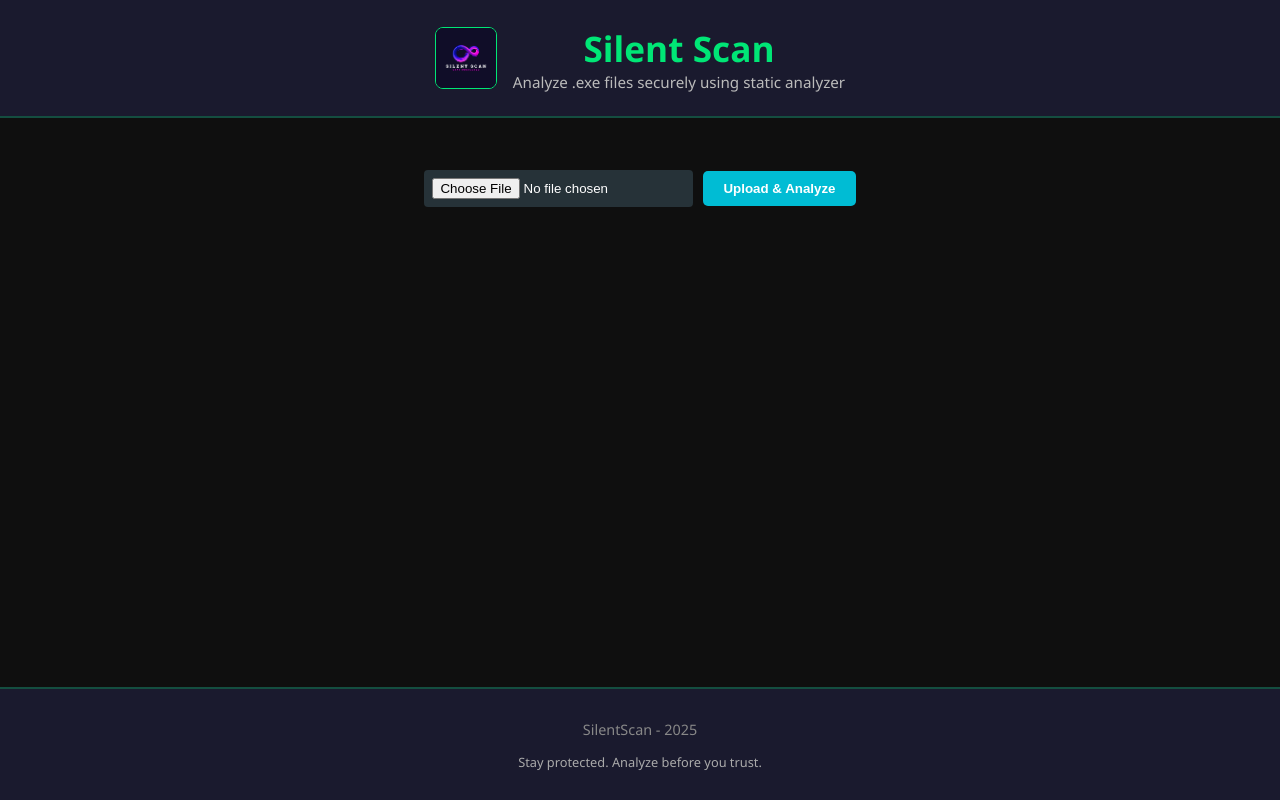
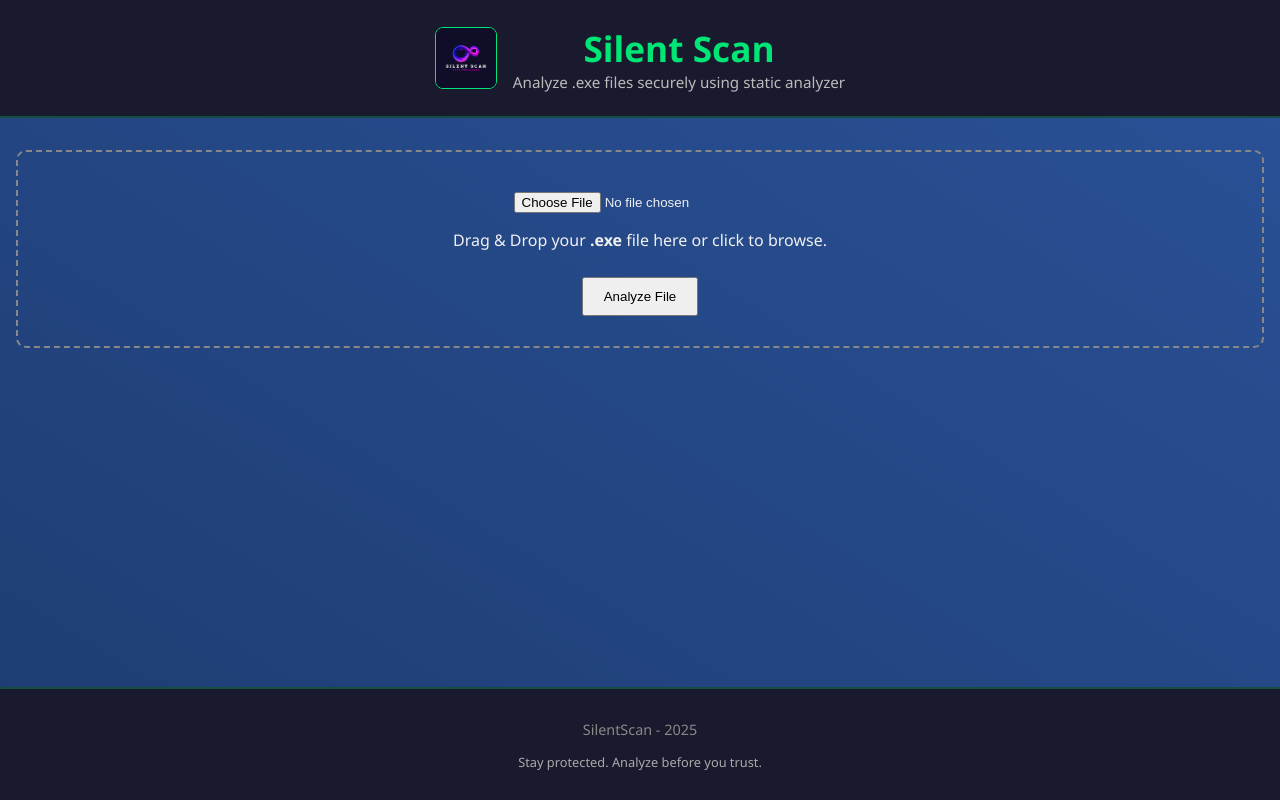
Before and after one commit to Aditya19110/Static-Analyzer, a React (Create React App) app in the folder frontend/: page / in a window 1280 px wide. Built offline with nearby package versions, Linux system fonts and the light colour scheme.

Commit message:
redesign

```diff
--- a/frontend/src/components/Analysis.css
+++ b/frontend/src/components/Analysis.css
@@ -1,74 +1,122 @@
 body {
-  font-family: Arial, sans-serif;
-  background-color: #102027;
-  color: #e0f7fa;
+  margin: 0;
+  font-family: 'Segoe UI', sans-serif;
+  background: linear-gradient(to right top, #1e3c72, #2a5298);
+  color: #fff;
 }
 
-.result-wrapper,
-.upload-wrapper {
+.analysis-wrapper {
+  max-width: 960px;
+  margin: auto;
   padding: 20px;
-  max-width: 1000px;
-  margin: auto;
+}
+
+.header {
+  display: flex;
+  justify-content: space-between;
+  align-items: center;
+}
+
+h1, h2 {
+  color: #00e3ff;
+}
+
+.reupload-btn {
+  background: #00e3ff;
+  color: #000;
+  border: none;
+  padding: 10px 20px;
+  border-radius: 30px;
+  display: flex;
+  align-items: center;
+  gap: 8px;
+  font-weight: 600;
+  cursor: pointer;
+  transition: 0.3s ease;
+}
+
+.reupload-btn:hover {
+  background: #00bcd4;
 }
 
 .card {
-  background-color: #1a2b36;
+  background-color: rgba(255, 255, 255, 0.05);
+  border-radius: 12px;
   padding: 20px;
-  margin-bottom: 20px;
-  border-radius: 10px;
-  box-shadow: 0px 2px 10px rgba(0,0,0,0.3);
+  margin: 20px 0;
+  box-shadow: 0 0 12px rgba(0, 0, 0, 0.2);
 }
 
-.section-title {
-  color: #00e3ff;
-  margin-bottom: 15px;
-  text-align: center;
-}
-
-table {
+.styled-table {
   width: 100%;
   border-collapse: collapse;
   margin-top: 10px;
 }
 
-th, td {
-  padding: 10px;
+.styled-table th, .styled-table td {
+  padding: 12px;
   text-align: left;
-  border-bottom: 1px solid #455a64;
-  color: #ffffff;
+  border-bottom: 1px solid #333;
+  color: #f0f0f0;
 }
 
-.upload-input {
-  background: #263238;
-  border: none;
-  color: #fff;
-  padding: 8px;
-  margin-right: 10px;
-  border-radius: 4px;
+.styled-table th {
+  background: #0e5a82;
 }
 
-.upload-button {
-  background-color: #00bcd4;
-  border: none;
-  padding: 10px 20px;
-  color: #fff;
-  font-weight: bold;
-  border-radius: 5px;
-  cursor: pointer;
+.dll-block {
+  margin-bottom: 15px;
 }
 
-.upload-button:hover {
-  background-color: #0097a7;
+ul.summary-icons {
+  list-style: none;
+  padding: 0;
 }
 
-.error-message {
-  color: #ff5252;
-  margin-top: 10px;
-}
-
-.summary p {
-  margin: 8px 0;
+.summary-icons li {
   display: flex;
   align-items: center;
   gap: 8px;
+  margin: 8px 0;
+  font-weight: 500;
 }
+
+.red {
+  color: #ff5252;
+}
+
+.yellow {
+  color: #ffeb3b;
+}
+
+.green {
+  color: #4caf50;
+}
+
+.gray {
+  color: #9e9e9e;
+}
+
+.analysis-placeholder {
+  text-align: center;
+  margin-top: 100px;
+  font-size: 1.5rem;
+  color: #ccc;
+}
+
+@media (max-width: 768px) {
+  .header {
+    flex-direction: column;
+    align-items: flex-start;
+    gap: 10px;
+  }
+
+  .reupload-btn {
+    width: 100%;
+    justify-content: center;
+  }
+
+  .styled-table th, .styled-table td {
+    font-size: 0.9rem;
+  }
+}
--- a/frontend/src/components/FileUpload.css
+++ b/frontend/src/components/FileUpload.css
@@ -1,94 +1,44 @@
-/* FileUpload.css */
-body {
-  margin: 0;
-  font-family: 'Segoe UI', Tahoma, Geneva, Verdana, sans-serif;
-  background: linear-gradient(to right top, #0f2027, #203a43, #2c5364);
-  color: white;
-  height: 100vh;
-  display: flex;
-  align-items: center;
-  justify-content: center;
+.file-upload-container {
+  border: 2px dashed #888;
+  padding: 30px;
+  border-radius: 10px;
+  text-align: center;
+  transition: background 0.2s ease;
+  margin-bottom: 20px;
 }
 
-.file-upload-container {
-  background: rgba(255, 255, 255, 0.05);
-  border: 1px solid rgba(255, 255, 255, 0.15);
-  backdrop-filter: blur(12px);
-  border-radius: 20px;
-  padding: 30px;
-  width: 90%;
-  max-width: 500px;
-  text-align: center;
-  box-shadow: 0 8px 32px 0 rgba(31, 38, 135, 0.37);
-  transition: transform 0.3s ease;
-}
-
-.file-upload-container:hover {
-  transform: scale(1.01);
-}
-
-.file-upload-container p {
-  margin: 10px 0;
-  font-size: 1.1rem;
+.file-upload-container.drag-active {
+  background-color: #e0f7fa;
+  border-color: #00acc1;
 }
 
 .file-input {
-  display: none;
-}
-
-.file-upload-container.drag-active {
-  border: 2px dashed #00c6ff;
-  background-color: rgba(255, 255, 255, 0.1);
+  display: block;
+  margin: 10px auto;
 }
 
 .file-selected {
+  margin: 10px 0;
   font-weight: bold;
-  color: #00e3ff;
+}
+
+button {
+  padding: 10px 20px;
   margin-top: 10px;
 }
 
-button {
-  margin-top: 20px;
-  padding: 10px 25px;
-  background-color: #00c6ff;
-  color: white;
-  border: none;
-  border-radius: 30px;
-  font-size: 1rem;
-  cursor: pointer;
-  transition: background 0.3s ease;
-}
-
-button:hover {
-  background-color: #007eaa;
-}
-
 .progress-bar {
-  margin-top: 20px;
-  background: rgba(255, 255, 255, 0.2);
-  border-radius: 10px;
-  height: 12px;
   width: 100%;
+  height: 10px;
+  background: #eee;
+  border-radius: 5px;
+  margin-top: 15px;
   overflow: hidden;
 }
 
 .progress-fill {
-  background: #00e3ff;
   height: 100%;
-  transition: width 0.4s ease-in-out;
+  background: linear-gradient(90deg, #2196f3, #42a5f5);
+  width: 0%;
+  transition: width 0.4s ease;
 }
-
-@keyframes fadeInUp {
-  from {
-    opacity: 0;
-    transform: translateY(20px);
-  }
-  to {
-    opacity: 1;
-    transform: translateY(0);
-  }
-}
-
-.file-upload-container {
-  animation: fadeInUp 0.8s ease-out;
-}
--- a/frontend/src/components/FileUpload.jsx
+++ b/frontend/src/components/FileUpload.jsx
@@ -1,65 +1,133 @@
 import React, { useState } from "react";
-import axios from "axios";
-import { Loader2 } from "lucide-react";
-import "./Analysis.css";
+import "./FileUpload.css"; // Create this for styling
 
-const FileUpload = ({ setResult }) => {
+const FileUpload = ({ setAnalysisResult, setLoading }) => {
   const [file, setFile] = useState(null);
-  const [uploading, setUploading] = useState(false);
-  const [error, setError] = useState("");
+  const [dragActive, setDragActive] = useState(false);
+  const [progress, setProgress] = useState(0);
 
-  const handleFileChange = (e) => {
-    setFile(e.target.files[0]);
-    setError("");
+  const handleDrag = (e) => {
+    e.preventDefault();
+    e.stopPropagation();
+    if (["dragenter", "dragover"].includes(e.type)) {
+      setDragActive(true);
+    } else if (e.type === "dragleave") {
+      setDragActive(false);
+    }
+  };
+
+  const handleDrop = (e) => {
+    e.preventDefault();
+    e.stopPropagation();
+    setDragActive(false);
+    const droppedFile = e.dataTransfer.files[0];
+    if (droppedFile && droppedFile.name.endsWith(".exe")) {
+      setFile(droppedFile);
+    } else {
+      alert("Only .exe files are allowed.");
+    }
+  };
+
+  const handleChange = (e) => {
+    const selected = e.target.files[0];
+    if (selected && selected.name.endsWith(".exe")) {
+      setFile(selected);
+    } else {
+      alert("Only .exe files are allowed.");
+    }
   };
 
   const handleUpload = async () => {
     if (!file) {
-      setError("Please select a file.");
+      alert("Please select a .exe file first!");
       return;
     }
 
-    const formData = new FormData();
-    formData.append("file", file);
+    try {
+      setLoading(true);
+      setProgress(10);
 
-    setUploading(true);
-    setError("");
+      const formData = new FormData();
+      formData.append("file", file);
 
-    try {
-      const response = await axios.post("https://static-analyzer-zh53.onrender.com", formData);
-      if (response?.data) {
-        setResult(response.data);
-      } else {
-        setError("No result returned from server.");
+      // 1️⃣ Upload for static analysis
+      const uploadRes = await fetch("https://static-analyzer-zh53.onrender.com/upload", {
+        method: "POST",
+        body: formData,
+      });
+      const result = await uploadRes.json();
+
+      if (uploadRes.status !== 200 || result.error) {
+        throw new Error(result.error || "Static analysis failed");
       }
+
+      setProgress(40);
+
+      // 2️⃣ Upload to VirusTotal
+      const vtRes = await fetch("https://static-analyzer-zh53.onrender.com/api/virustotal/upload", {
+        method: "POST",
+        body: formData,
+      });
+      const vtUpload = await vtRes.json();
+
+      if (vtRes.status !== 200 || vtUpload.error) {
+        throw new Error(vtUpload.error || "VirusTotal upload failed");
+      }
+
+      const analysisId = vtUpload.data.id;
+      setProgress(60);
+
+      // 3️⃣ Polling function
+      const pollResult = async () => {
+        const analysisRes = await fetch(
+          `https://static-analyzer-zh53.onrender.com/api/virustotal/analysis/${analysisId}`
+        );
+        const analysisData = await analysisRes.json();
+
+        if (analysisData.data?.attributes?.status !== "completed") {
+          setTimeout(pollResult, 3000);
+        } else {
+          setProgress(100);
+          setAnalysisResult({
+            ...result,
+            virustotal: analysisData,
+          });
+          setLoading(false);
+        }
+      };
+
+      pollResult();
     } catch (err) {
       console.error("Upload failed:", err);
-      setError("Error uploading or analyzing file.");
-    } finally {
-      setUploading(false);
+      alert("Error uploading or analyzing file: " + (err.message || "Unknown error"));
+      setLoading(false);
+      setProgress(0);
     }
   };
 
   return (
-    <div className="upload-wrapper">
+    <div
+      className={`file-upload-container ${dragActive ? "drag-active" : ""}`}
+      onDragEnter={handleDrag}
+      onDragOver={handleDrag}
+      onDragLeave={handleDrag}
+      onDrop={handleDrop}
+    >
       <input
         type="file"
-        onChange={handleFileChange}
         accept=".exe"
-        className="upload-input"
+        onChange={handleChange}
+        className="file-input"
       />
-      <button
-        onClick={handleUpload}
-        className="upload-button"
-        disabled={uploading}
-      >
-        {uploading ? (
-          <Loader2 className="spinner" />
-        ) : (
-          "Upload & Analyze"
-        )}
-      </button>
-      {error && <p className="error-message">{error}</p>}
+      <p>Drag & Drop your <strong>.exe</strong> file here or click to browse.</p>
+      {file && <p className="file-selected">Selected File: {file.name}</p>}
+      <button onClick={handleUpload}>Analyze File</button>
+
+      {progress > 0 && (
+        <div className="progress-bar">
+          <div className="progress-fill" style={{ width: `${progress}%` }}></div>
+        </div>
+      )}
     </div>
   );
 };
```
Also changed, not shown: frontend/src/components/AnalysisResult.jsx (+108 -53 lines).
